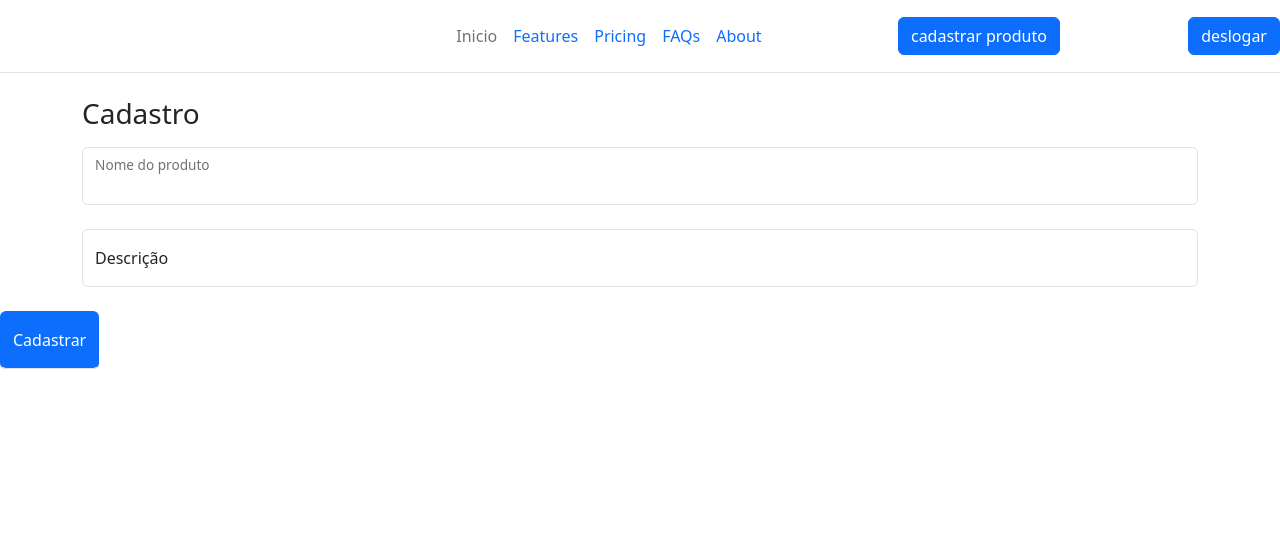
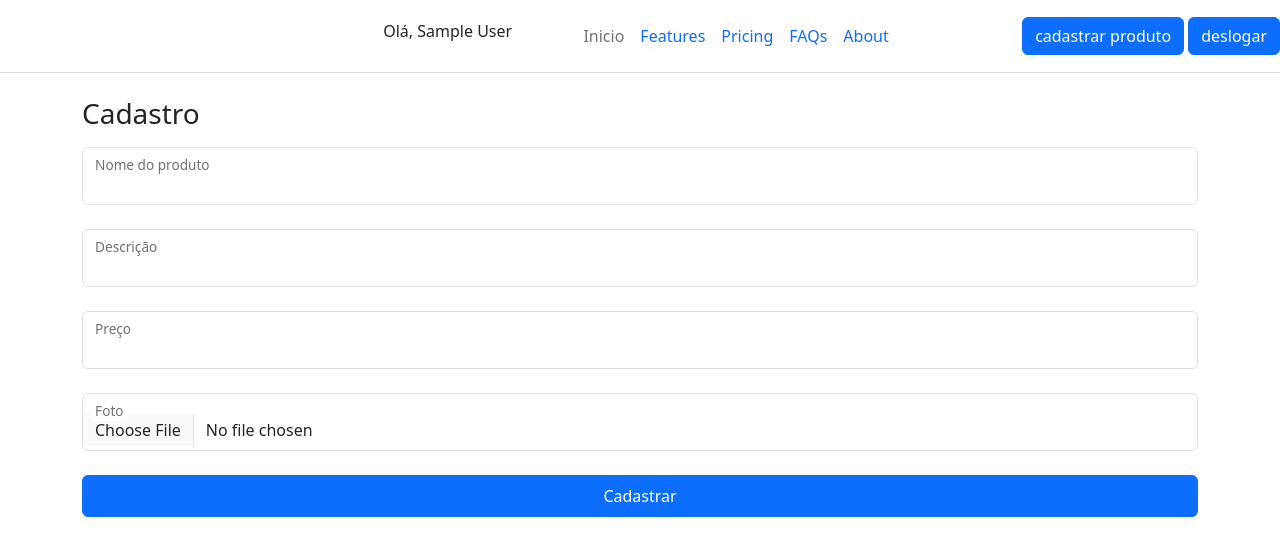
Before and after one commit to Joelsonsmendonca/e-commerce, a PHP site: page /e-commerce/?url=cadastrar-produto in a window 1280 px wide. Shown: the top 556 px of the page. Run offline with PHP 8.4, Linux system fonts and the light colour scheme; the visitor is signed in with stand-in values (Sample User, id 1).

Commit message:
:sparkles: Adição do sistema de cadastro de produtos
Adição do sistema de cadastro de produtos e melhoria no sistema de login juntamente com a renderização dos produtos na tela inicial

````diff
--- a/index.php
+++ b/index.php
@@ -1,12 +1,24 @@
 <?php
-//incluindo o documento de conexão com o banco de dados e iniciando a conexão
+// Incluindo o documento de conexão com o banco de dados e iniciando a conexão
 include 'MySql.php';
 session_start();
+
+// Obtendo a URL atual
+$currentUrl = $_SERVER['REQUEST_URI'];
+$pasta_raiz = '/e-commerce/index.php';
+
+// Verificando se a URL é a raiz do site
+if ($currentUrl == '/e-commerce/' || $currentUrl == "$pasta_raiz") {
+    $sql = MySql::getConn()->prepare("SELECT * FROM produtos");
+    $sql->execute();
+    $produtos = $sql->fetchAll(PDO::FETCH_ASSOC);
+}
 ?>
 
 <!DOCTYPE html>
 <html lang="pt">
-<head><!--Cabeçalho estatico-->
+<head>
+    <!-- Cabeçalho estático -->
     <link rel="stylesheet" href="/pages/css/styles.css">
     <header class="d-flex flex-wrap align-items-center justify-content-center justify-content-md-between py-3 mb-4 border-bottom">
         <div class="col-md-3 mb-2 mb-md-0">
@@ -14,7 +26,12 @@ session_start();
                 <svg class="bi" width="40" height="32" role="img" aria-label="Bootstrap"><use xlink:href="#bootstrap"></use></svg>
             </a>
         </div>
-
+        <?php
+        // Mensagem de boas-vindas
+        if (isset($_SESSION['login'])) {
+            echo '<h6>Olá, ' . $_SESSION['nome'] . '</h6>';
+        }
+        ?>
         <ul class="nav col-12 col-md-auto mb-2 justify-content-center mb-md-0">
             <li><a href="/e-commerce" class="nav-link px-2 link-secondary">Inicio</a></li>
             <li><a href="#" class="nav-link px-2">Features</a></li>
@@ -22,18 +39,22 @@ session_start();
             <li><a href="#" class="nav-link px-2">FAQs</a></li>
             <li><a href="#" class="nav-link px-2">About</a></li>
         </ul>
-        <?php /*Verificação se o usuario está logado, caso não aparece o botão de entrar/registrar*/
-        if(!isset($_SESSION['login'])){
+        <?php
+        // Verificação se o usuário está logado, caso não, aparece o botão de entrar/registrar
+        if (!isset($_SESSION['login'])) {
             ?>
             <div class="col-md-3 text-end">
                 <button type="button" id="Login" class="btn btn-outline-primary me-2">Entrar</button>
                 <button type="button" id="Cadastro" class="btn btn-primary">Registrar-se</button>
             </div>
-        <?php }else{ ?>
-            <?php if($_SESSION['cargo'] == 1){ ?> <!--Verifica o cargo de administrador, caso seja 1 pode cadastrar produto-->
-                <button type="button" id="cadastro_produto" class="btn btn-primary">cadastrar produto</button>
-            <?php } ?> <!--Caso esteja logado, aparece botão de deslogar-->
-            <button id="deslogar" type="button" class="btn btn-primary">deslogar</button>
+
+        <?php } else { ?>
+            <?php if ($_SESSION['cargo'] == 1) { ?> <!-- Verifica o cargo de administrador, caso seja 1 pode cadastrar produto -->
+                <div class="col-md-3 text-end">
+                <button type="button" id="cadastrar-produto" class="btn btn-primary">cadastrar produto</button>
+            <?php } ?> <!-- Caso esteja logado, aparece botão de deslogar -->
+                <button id="deslogar" type="button" class="btn btn-primary">deslogar</button>
+                </div>
         <?php } ?>
     </header>
     <meta charset="UTF-8">
@@ -43,40 +64,57 @@ session_start();
 </head>
 <body>
 <?php
-
 // Verifica se a URL foi passada como parâmetro
-if(isset($_GET['url'])){
+if (isset($_GET['url'])) {
     $url = $_GET['url'];
     // Verifica se o arquivo correspondente à URL existe
-    if(file_exists('pages/'.$url.'.php')){
+    if (file_exists('pages/' . $url . '.php')) {
         // Inclui o arquivo correspondente à URL
-        include('pages/'.$url.'.php');
-    }else{
+        include('pages/' . $url . '.php');
+    } else {
         // Inclui a página de erro 404 se o arquivo não for encontrado
         include('pages/404.php');
     }
 }
 ?>
+<div class="container">
+    <div class="row">
+        <?php if ($currentUrl == '/e-commerce/' || $currentUrl == "$pasta_raiz"){ ?>
+            <?php foreach ($produtos as $produto): ?>
+                <div class="col-md-4">
+                    <div class="card mb-4" style="width: 100%;">
+                        <img src="<?php echo htmlspecialchars($produto['foto']); ?>" class="card-img-top" alt="<?php echo htmlspecialchars($produto['nome-produto']); ?>">
+                        <div class="card-body">
+                            <h5 class="card-title"><?php echo htmlspecialchars($produto['nome-produto']); ?></h5>
+                            <p class="card-text"><?php echo htmlspecialchars($produto['descricao-produto']); ?></p>
+                            <p class="card-text"><strong>Preço: R$ <?php echo number_format($produto['preco'], 2, ',', '.'); ?></strong></p>
+                        </div>
+                    </div>
+                </div>
+            <?php endforeach; ?>
+        <?php }; ?>
+    </div>
+</div>
 
 <script>
     // Adiciona um evento de clique ao botão de cadastro de produto
-    document.getElementById('cadastro_produto')?.addEventListener('click',()=>{
-        window.location.href="?url=cadastrar-produto";
+    document.getElementById('cadastrar-produto')?.addEventListener('click', () => {
+        window.location.href = "?url=cadastrar-produto";
     });
 
     // Adiciona um evento de clique ao botão de login
-    document.getElementById('Login')?.addEventListener('click',()=>{
-        window.location.href="?url=login";
+    document.getElementById('Login')?.addEventListener('click', () => {
+        window.location.href = "?url=login";
     });
 
-    // Adiciona um evento de clique ao botão de cadastro usuarios
-    document.getElementById('Cadastro')?.addEventListener('click',()=>{
-        window.location.href="?url=cadastro";
+    // Adiciona um evento de clique ao botão de cadastro de usuários
+    document.getElementById('Cadastro')?.addEventListener('click', () => {
+        window.location.href = "?url=cadastro";
     });
 
     // Adiciona um evento de clique ao botão de deslogar
-    document.getElementById('deslogar')?.addEventListener('click',()=>{
-        window.location.href="?url=Login&acao=deslogar";
+    document.getElementById('deslogar')?.addEventListener('click', () => {
+        window.location.href = "?url=Login&acao=deslogar";
     });
 </script>
 <script src="https://cdn.jsdelivr.net/npm/bootstrap@5.3.3/dist/js/bootstrap.bundle.min.js" integrity="sha384-YvpcrYf0tY3lHB60NNkmXc5s9fDVZLESaAA55NDzOxhy9GkcIdslK1eN7N6jIeHz" crossorigin="anonymous"></script>
--- a/pages/cadastrar-produto.php
+++ b/pages/cadastrar-produto.php
@@ -1,24 +1,86 @@
 <?php
 
+    $url = "http://localhost:63342/e-commerce/?url=cadastrar-produto";
+
+// Verifica se o formulário foi enviado
+if(isset($_POST['acao'])){
+    // Obtém os dados do formulário
+    $nome = $_POST['nome-produto'];
+    $descricao = $_POST['descricao-produto'];
+    $preco = number_format((float)$_POST['preco'], 2, '.', ''); // Formata o preço como decimal
+
+    // Verifica se o arquivo foi enviado
+    if(isset($_FILES['foto'])){
+        $foto = $_FILES['foto'];
+
+        // Verifica se o arquivo foi enviado sem erros
+        if($foto['error'] == UPLOAD_ERR_OK){
+            // Obtém a extensão do arquivo
+            $extensao = pathinfo($foto['name'], PATHINFO_EXTENSION);
+            // Gera um novo nome único para o arquivo
+            $novoNome = uniqid() . '.' . $extensao;
+            // Define o diretório de destino do arquivo
+            $diretorio = 'uploads/' . $novoNome;
+
+            // Move o arquivo para o diretório de uploads
+            if(move_uploaded_file($foto['tmp_name'], $diretorio)){
+                // Verifica se o usuário está logado
+                if(isset($_SESSION['id'])){
+                    // Prepara a consulta SQL para inserir os dados no banco de dados
+                    $sql = MySql::getConn()->prepare("INSERT INTO produtos VALUES (null, ?,?,?,?,?)");
+                    // Executa a consulta com os dados do formulário e o caminho do arquivo
+                    $sql->execute(array($nome, $descricao, $preco, $diretorio, $_SESSION['id']));
+                    // Define a mensagem de sucesso na sessão
+                    echo '<script>alert("Produto cadastrado com sucesso")</script>';
+                    // Redireciona para a mesma página
+                    header("Location: $url");
+                    exit();
+                } else {
+                    // Exibe uma mensagem de erro se o usuário não estiver logado
+                    echo '<script>alert("Usuário não está logado")</script>';
+                }
+            } else {
+                // Exibe uma mensagem de erro se o arquivo não puder ser movido
+                echo '<script>alert("Erro ao mover o arquivo")</script>';
+            }
+        } else {
+            // Exibe uma mensagem de erro se nenhum arquivo for enviado
+            echo '<script>alert("Nenhum arquivo foi enviado")</script>';
+        }
+    }
+}
 ?>
 <div class="container">
-    <form method="POST">
+    <form method="POST" enctype="multipart/form-data">
         <h1 class="h3 mb-3 fw-normal">Cadastro</h1>
 
         <div class="form-floating">
-            <input name="nome" type="text" class="form-control" id="floatingInput">
+            <input name="nome-produto" type="text" class="form-control" id="floatingInput">
             <label for="floatingInput">Nome do produto</label>
         </div>
 
         <br/>
 
         <div class="form-floating">
-            <input name="login" type="text" class="form-control" id="floatingInput" placeholder="name@example.com">
+            <input name="descricao-produto" type="text" class="form-control" id="floatingInput">
             <label for="floatingInput">Descrição</label>
+        </div>
+
+        <br/>
+
+        <div class="form-floating">
+            <input name="preco" type="number" class="form-control" step="0.01" id="floatingInput">
+            <label for="floatingInput">Preço</label>
+        </div>
+
+        <br/>
+        <div class="form-floating">
+            <input name="foto" type="file" class="form-control" id="floatingInput">
+            <label for="floatingInput">Foto</label>
         </div>
         <br/>
 
-</div>
-        <button name="acao" class="btn btn-primary w-200 py-2 d-flex flex-wrap align-items-center justify-content-center justify-content-md-between py-3 mb-4 border-bottom" type="submit">Cadastrar</button>
+        <button name="acao" class="btn btn-primary w-100 py-2" type="submit">Cadastrar</button>
+        <br/>
     </form>
 </div>
--- a/pages/css/styles.css
+++ b/pages/css/styles.css
@@ -0,0 +1,7 @@
+.card-img-top {
+    height: 500px;
+    object-fit: cover;
+}
+.card {
+    height: 100%;
+}
--- a/pages/login.php
+++ b/pages/login.php
@@ -4,6 +4,7 @@ if(isset($_POST['acao'])){
     // Obtém e trata os dados do formulário
     $login = strip_tags($_POST['login']);
     $senha = strip_tags($_POST['senha']);
+    $nome = $_POST['nome'] ? $_POST['nome'] : '';
 
     // Prepara a consulta SQL para buscar o usuário pelo login
     $sql = MySql::getConn()->prepare("SELECT * FROM user WHERE login = ?");
@@ -18,6 +19,8 @@ if(isset($_POST['acao'])){
             // Inicia a sessão do usuário
             $_SESSION['login'] = $login;
             $_SESSION['cargo'] = $user['cargo'];
+            $_SESSION['nome'] = $user['nome'];
+            $_SESSION['id'] = $user['id'];
             // Redireciona para a página inicial
             echo '<script>location.href="/e-commerce"</script>';
         } else {
@@ -43,7 +46,7 @@ if(isset($_SESSION['login'])){
     echo '<script>location.href="/e-commerce"</script>';
 }
 ?>
-```
+
 
 <div class="container">
     <form method="POST">
````
Also changed, not shown: pages/cadastro.php (+1 -7 lines).
